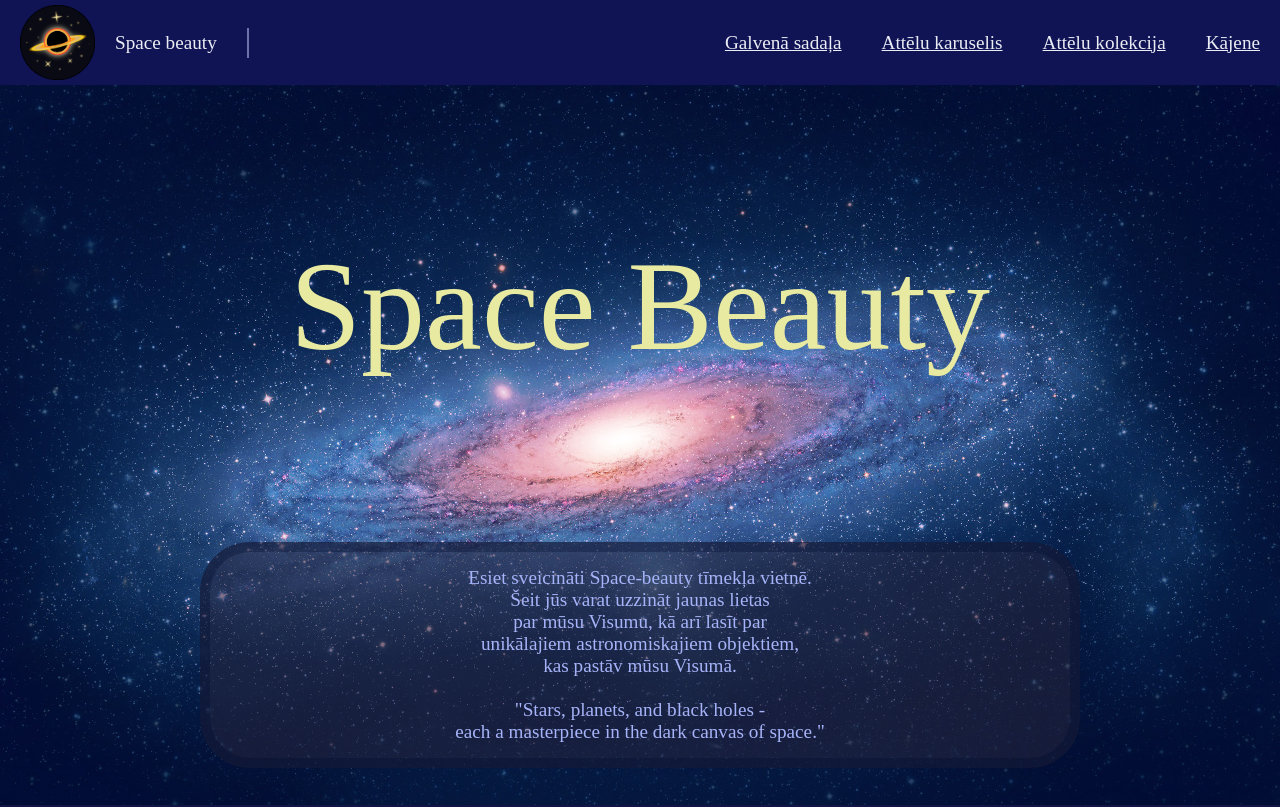
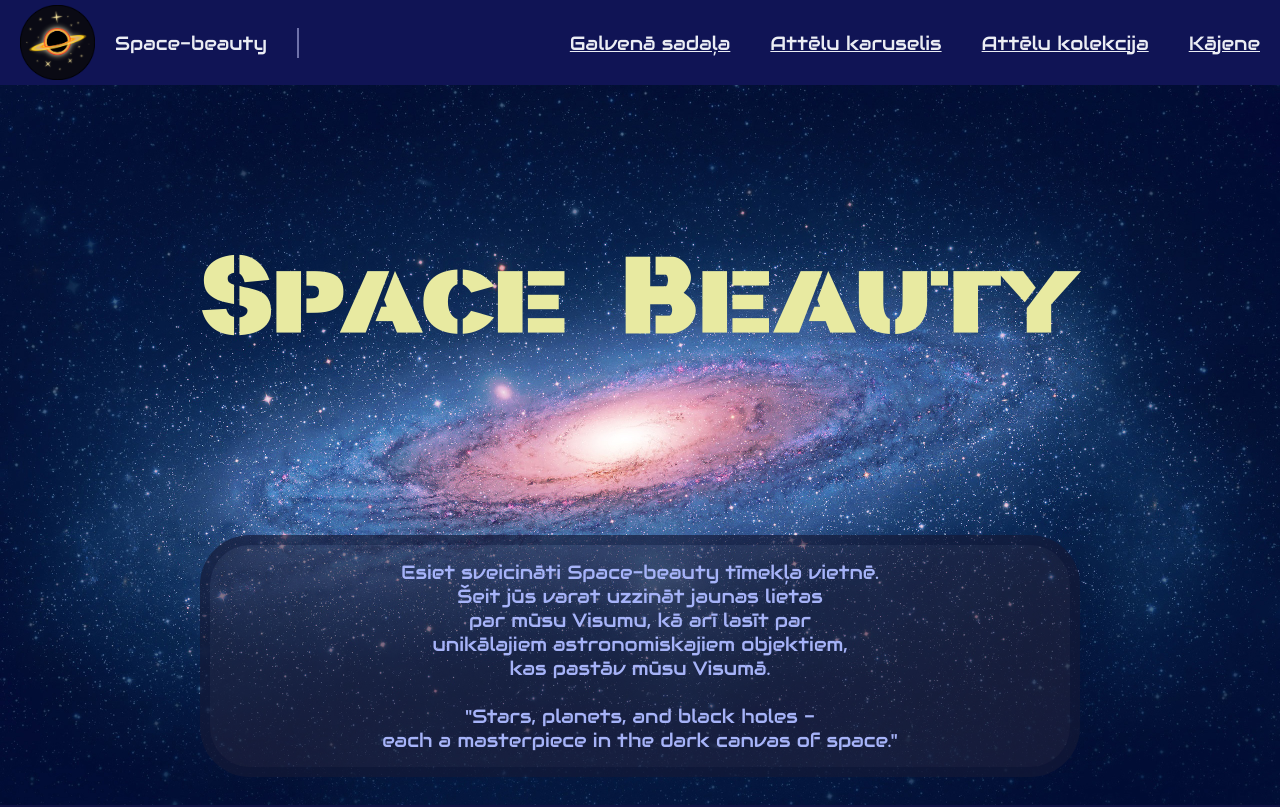
Before and after one commit to mrscienists/Space-beauty, a plain HTML site: page index.html in a window 1280 px wide. Shown: the top 807 px of the page. Drawn offline with Linux system fonts and the light colour scheme.

Commit message:
Fonta pievienošana

```diff
--- a/css/style.css
+++ b/css/style.css
@@ -1,11 +1,14 @@
 html, body{
+
     margin: 0;
     padding: 0;
     background-color: #111446;
-
+    font-family: "Neon";
     scroll-behavior: smooth;
     scroll-padding-top: 100px;
+
 }
+
 
 
 .container{
@@ -58,13 +61,17 @@ html, body{
 }
 
 .TextImage{
+    font-family: "Stencilla";
     position: absolute;
     top: 35%;
     left: 50%;
     transform: translate(-50%, -50%);
     margin: 0;
-    width: 100%;
-    font-size: clamp(2rem, 10vw, 10rem);
+    width: calc(100% - 80px);
+    max-width: 1200px;
+    padding: 0 24px;
+    box-sizing: border-box;
+    font-size: clamp(2rem, 7vw, 6.5rem);
     color: #e8eaa1;
     text-align: center;
 }
@@ -404,3 +411,18 @@ html, body{
 @media (max-width:800px) {
     .container a{font-size: 2.3cqw;}
 }
+
+@font-face {
+    font-family: "Stencilla";
+    src: url("../fonts/stencilla.ttf") format("truetype");
+    font-weight: normal;
+    font-style: normal;
+    font-display: swap;
+}
+@font-face {
+    font-family: "Neon";
+    src: url("../fonts/Audiowide-Regular.ttf") format("truetype");
+    font-weight: normal;
+    font-style: normal;
+    font-display: swap;
+}
--- a/index.html
+++ b/index.html
@@ -12,7 +12,7 @@
             <ul class="container">
                 <div class="logo">
                     <img src="images\растровый.webp" height="75">
-                    <a>Space beauty</a>
+                    <a>Space-beauty</a>
                     <div class="v-line"></div>
                 </div>
 
```
Also changed, not shown: fonts/Audiowide-Regular.ttf (added), fonts/Neon.ttf (added), fonts/stencilla.ttf (added).
